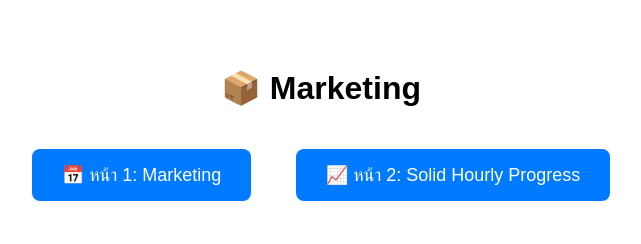
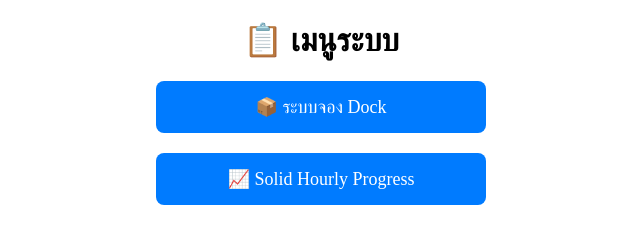
Before and after one commit to dcwhDC/input, a plain HTML site: page index.html in a window 1280 px wide. Shown: the whole page, without its empty margins (319-960 px from the left). Drawn offline with Linux system fonts and the light colour scheme.

Commit message:
Update index.html

```diff
--- a/index.html
+++ b/index.html
@@ -2,21 +2,18 @@
 <html lang="th">
 <head>
   <meta charset="UTF-8">
-  <title>เมนูหลัก - ระบบจอง</title>
+  <title>เมนูหลัก</title>
   <meta name="viewport" content="width=device-width, initial-scale=1">
   <style>
-    body {
-      font-family: sans-serif;
-      text-align: center;
-      padding: 40px;
-    }
     .btn {
-      display: inline-block;
-      padding: 15px 30px;
-      margin: 20px;
+      display: block;
+      margin: 20px auto;
+      width: 300px;
+      padding: 15px;
       font-size: 18px;
       background-color: #007bff;
       color: white;
+      text-align: center;
       text-decoration: none;
       border-radius: 8px;
     }
@@ -26,16 +23,9 @@
   </style>
 </head>
 <body>
+  <h1 style="text-align: center;">📋 เมนูระบบ</h1>
 
-  <h1>📦 Marketing</h1>
-
-  <a class="btn" href="https://script.google.com/macros/s/AKfycb.../exec" target="_blank">
-    📅 หน้า 1: Marketing
-  </a>
-
-  <a class="btn" href="https://script.google.com/macros/s/AKfycbyS9sJrPQoWy6xAOVfDxVzCVv3g6vsfntiXQroc7cGjKoPEIofGCX8KWWgHs17IISqv/exec" target="_blank">
-    📈 หน้า 2: Solid Hourly Progress
-  </a>
-
+  <a class="btn" href="dock-booking.html">📦 ระบบจอง Dock</a>
+  <a class="btn" href="solid-progress.html">📈 Solid Hourly Progress</a>
 </body>
 </html>
```
